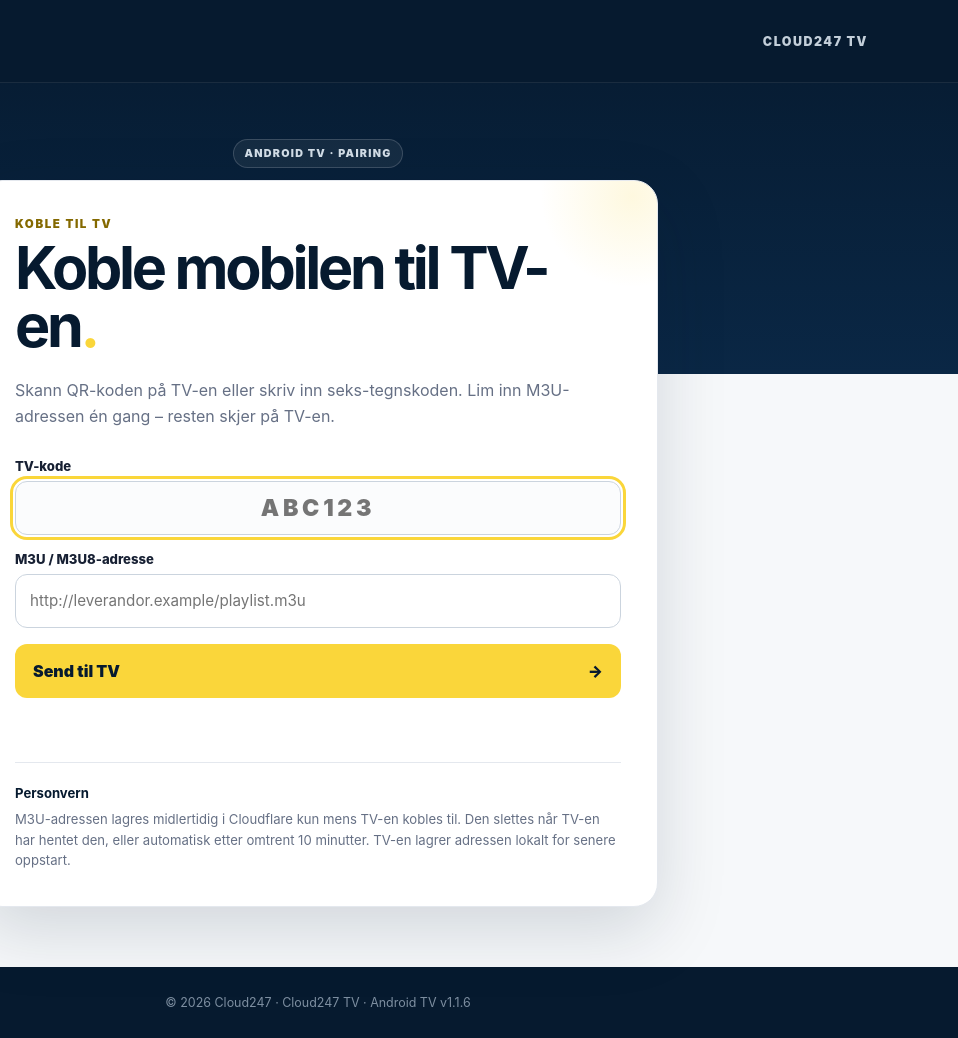
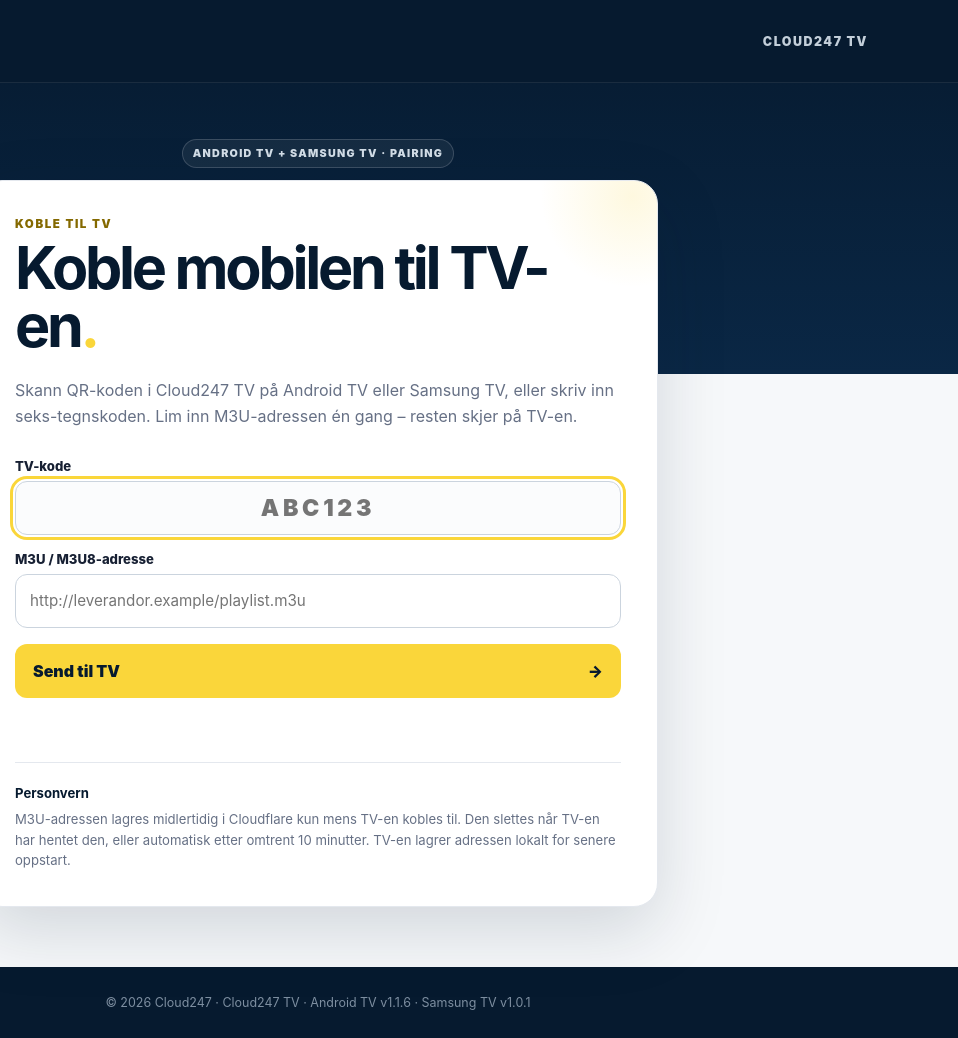
Before and after one commit to cloud247-hub/Cloud-247-TV, a plain HTML site: page link/index.html in a window 1280 px wide. Shown: the full height of the page, 322-1280 px from the left. Drawn offline with Linux system fonts and the light colour scheme.

Commit message:
Make TV pairing page platform neutral

```diff
--- a/link/index.html
+++ b/link/index.html
@@ -4,7 +4,7 @@
   <meta charset="utf-8">
   <meta name="viewport" content="width=device-width,initial-scale=1,viewport-fit=cover">
   <meta name="theme-color" content="#061a2f">
-  <meta name="description" content="Koble en M3U-spilleliste til Cloud247 TV.">
+  <meta name="description" content="Koble en M3U-spilleliste til Cloud247 TV på Android TV eller Samsung TV.">
   <title>Koble til Cloud247 TV</title>
   <link rel="icon" href="../assets/favicon.svg" type="image/svg+xml">
   <link rel="stylesheet" href="link.css?v=1.2.0">
@@ -19,11 +19,11 @@
   </header>
 
   <main class="main">
-    <div class="pair-badge">ANDROID TV · PAIRING</div>
+    <div class="pair-badge">ANDROID TV + SAMSUNG TV · PAIRING</div>
     <section class="card" aria-labelledby="title">
       <p class="eyebrow">KOBLE TIL TV</p>
       <h1 id="title">Koble mobilen til TV-en<span>.</span></h1>
-      <p class="lead">Skann QR-koden på TV-en eller skriv inn seks-tegnskoden. Lim inn M3U-adressen én gang – resten skjer på TV-en.</p>
+      <p class="lead">Skann QR-koden i Cloud247 TV på Android TV eller Samsung TV, eller skriv inn seks-tegnskoden. Lim inn M3U-adressen én gang – resten skjer på TV-en.</p>
 
       <form id="pairForm" novalidate>
         <label>
@@ -47,6 +47,6 @@
     </section>
   </main>
 
-  <footer>© 2026 Cloud247 · Cloud247 TV · Android TV v1.1.6</footer>
+  <footer>© 2026 Cloud247 · Cloud247 TV · Android TV v1.1.6 · Samsung TV v1.0.1</footer>
 </body>
 </html>
```
